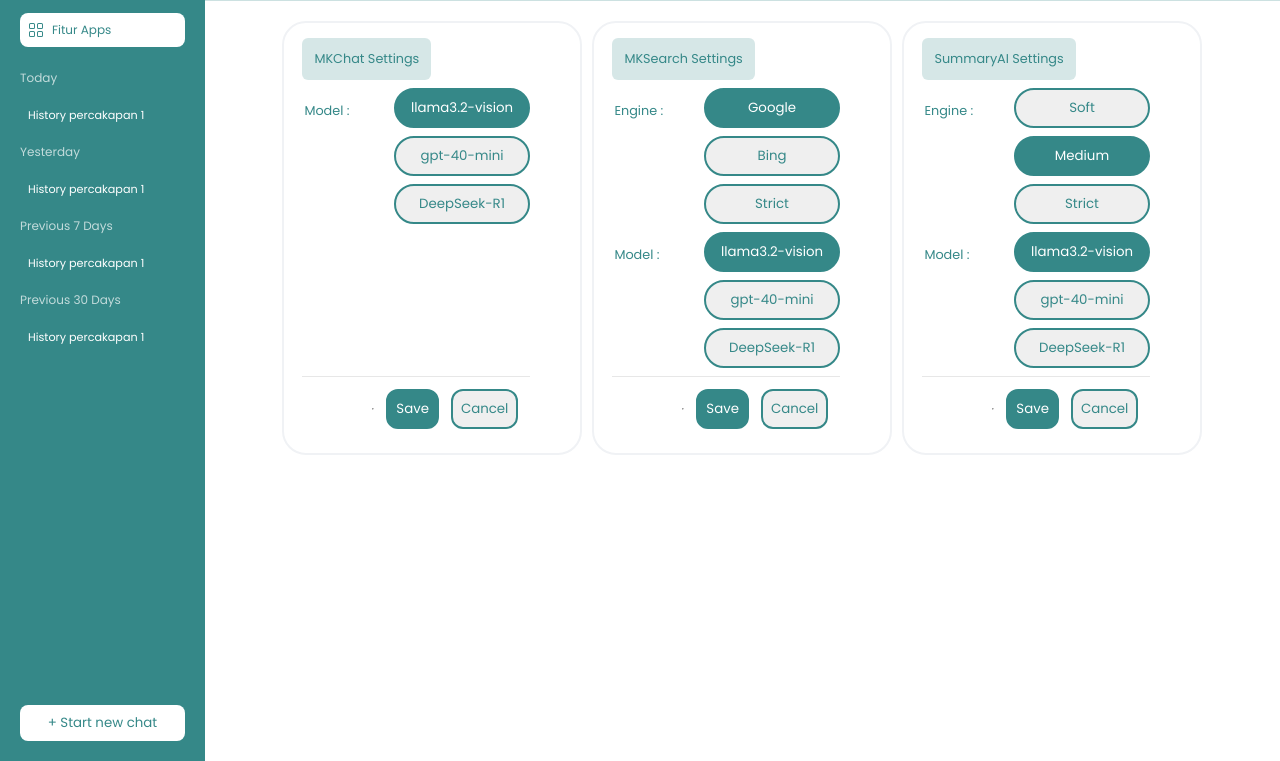
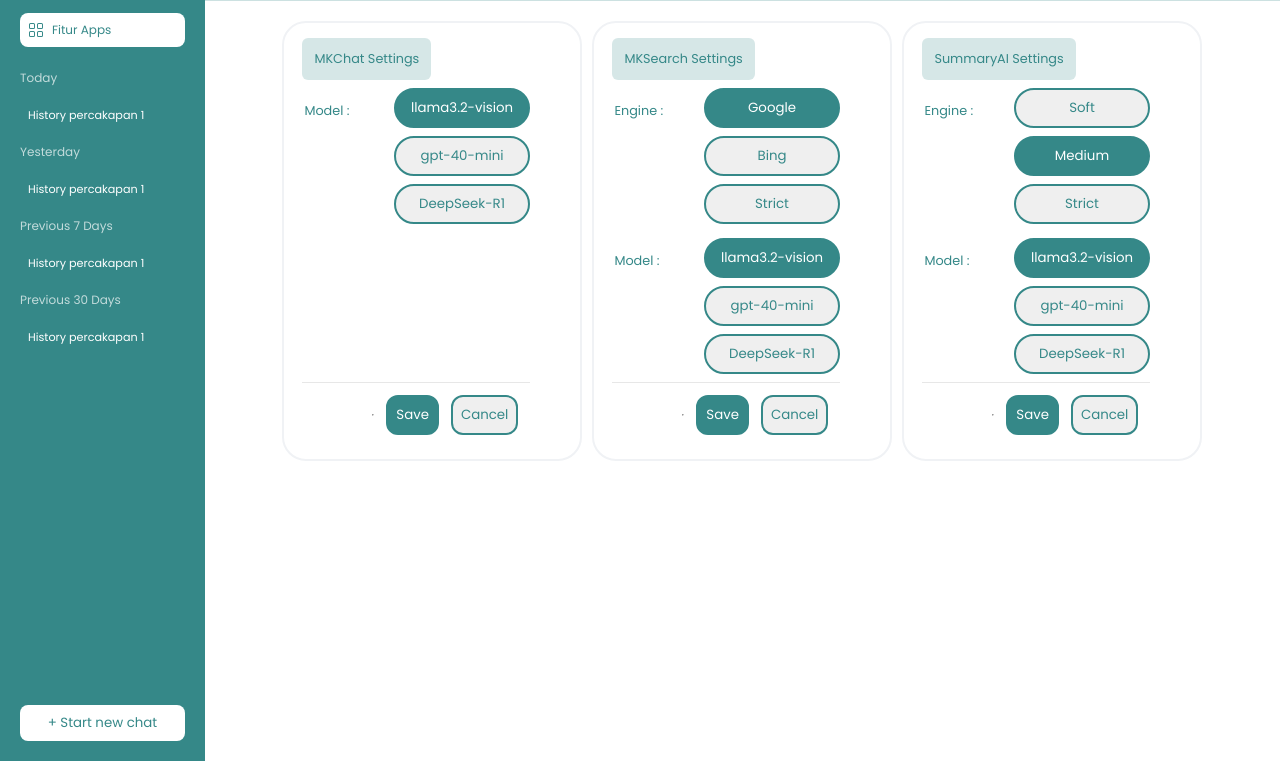
Before and after one commit to ellindaa/projek3-intern, a plain HTML site: page setting.html in a window 1280 px wide. Shown: the part 39-800 px from the top of the page. Drawn offline with Linux system fonts and the light colour scheme; a web font is replaced by a local one.

Commit message:
edit css

```diff
--- a/setting.html
+++ b/setting.html
@@ -67,7 +67,7 @@
             </header>
             <!-- navbar end -->
             <!-- section start -->
-            <section class="setting">
+            <div class="setting">
                 <div class="setting-box">
                     <div class="set-title-box">
                         <p>MKChat Settings</p>
@@ -154,7 +154,7 @@
                         <button class="act">Cancel</button>
                     </div>
                 </div>
-            </section>
+            </div>
             <!-- section end -->
         </main>
         <!-- main content end -->
--- a/style.css
+++ b/style.css
@@ -279,6 +279,7 @@
     margin-top: 20px;
     flex-direction: row;
     gap: 10px;
+    width: 100%;
 }
 .setting-box{
     box-sizing: border-box;
@@ -306,7 +307,7 @@
     padding:12px;
 }
 .st{
-    gap: 8px;
+    gap: 14px;
     display: flex;
     flex-direction: column;
     justify-content: space-between;
```
